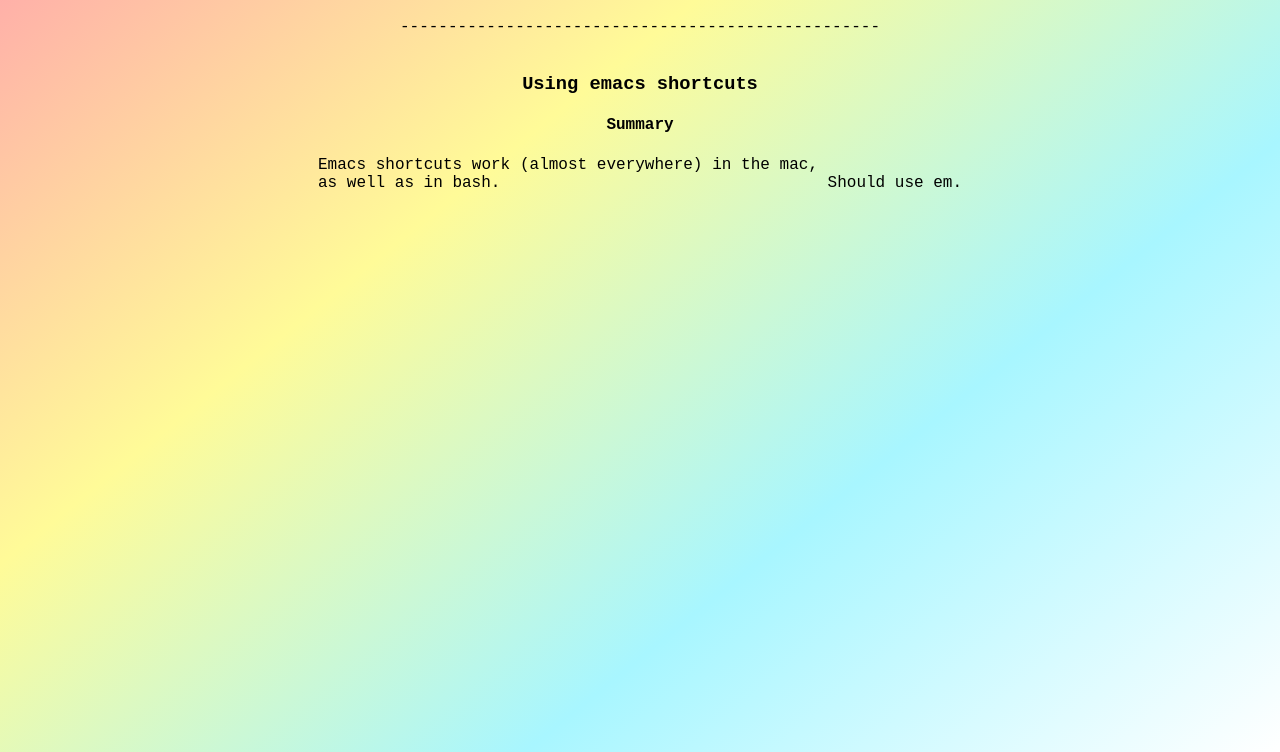
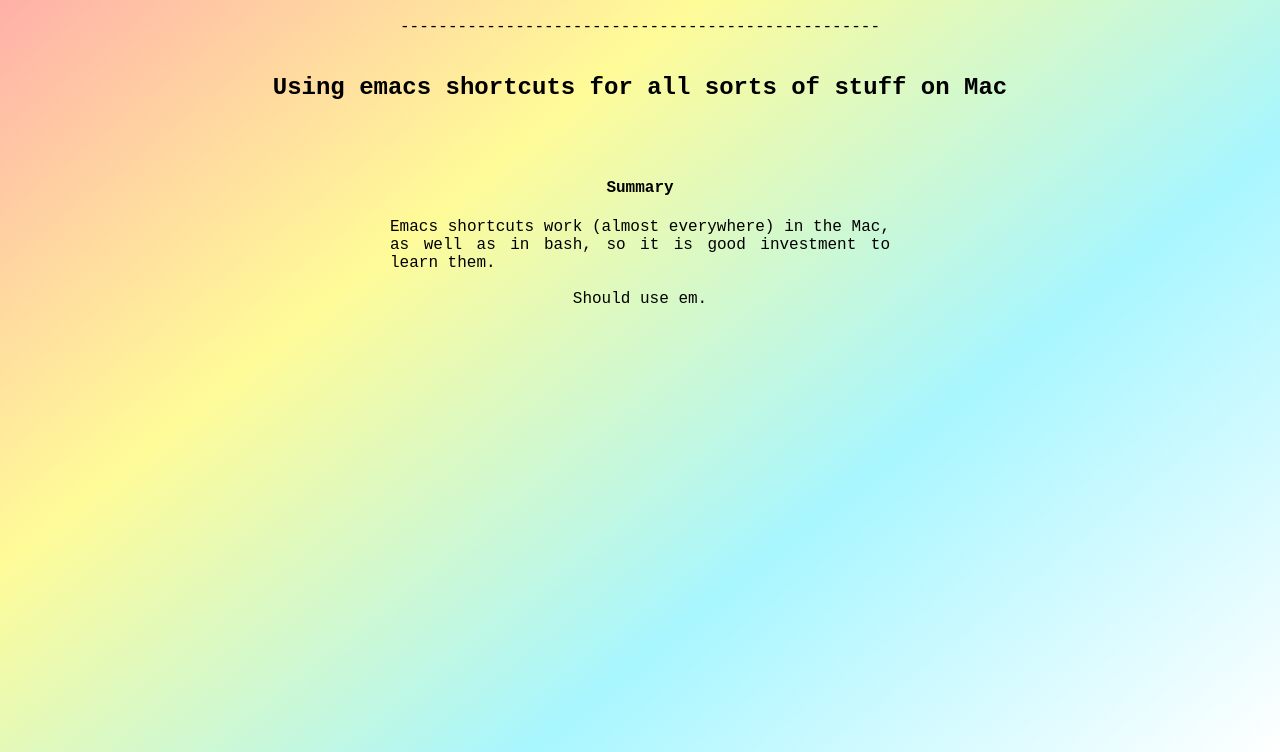
Before and after one commit to ghostFaceKillah/ghostFaceKillah.github.io, a plain HTML site: page emacs.html in a window 1280 px wide. Shown: the part 48-800 px from the top of the page. Drawn offline with Linux system fonts and the light colour scheme.

Commit message:
Floatin upsteam

```diff
--- a/emacs.html
+++ b/emacs.html
@@ -24,13 +24,16 @@ h3 {
   <h1> Mike Garmulewicz  </h1>
     --------------------------------------------------
   <br><br>
-  <h3> Using emacs shortcuts </h3>
-
+  <h2> Using emacs shortcuts for all sorts of stuff on Mac</h2>
+  <br><br>
 
   <h4> Summary </h4>
   <div>
-      Emacs shortcuts work (almost everywhere) in the mac, as well as in bash.
+      Emacs shortcuts work (almost everywhere) in the Mac, as well as in bash,
+      so it is good investment to learn them.
   </div>
+
+  <br><br>
 
   <div>
       Should use em.
```
